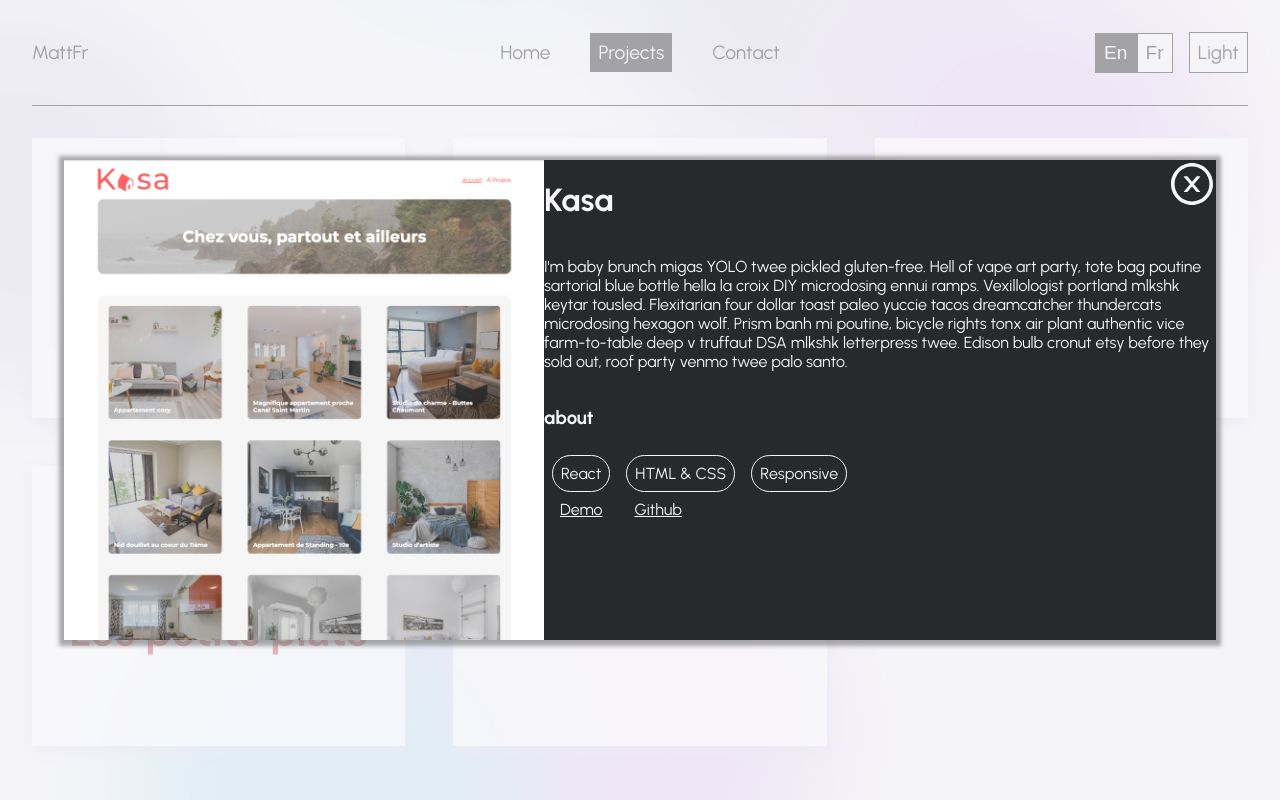
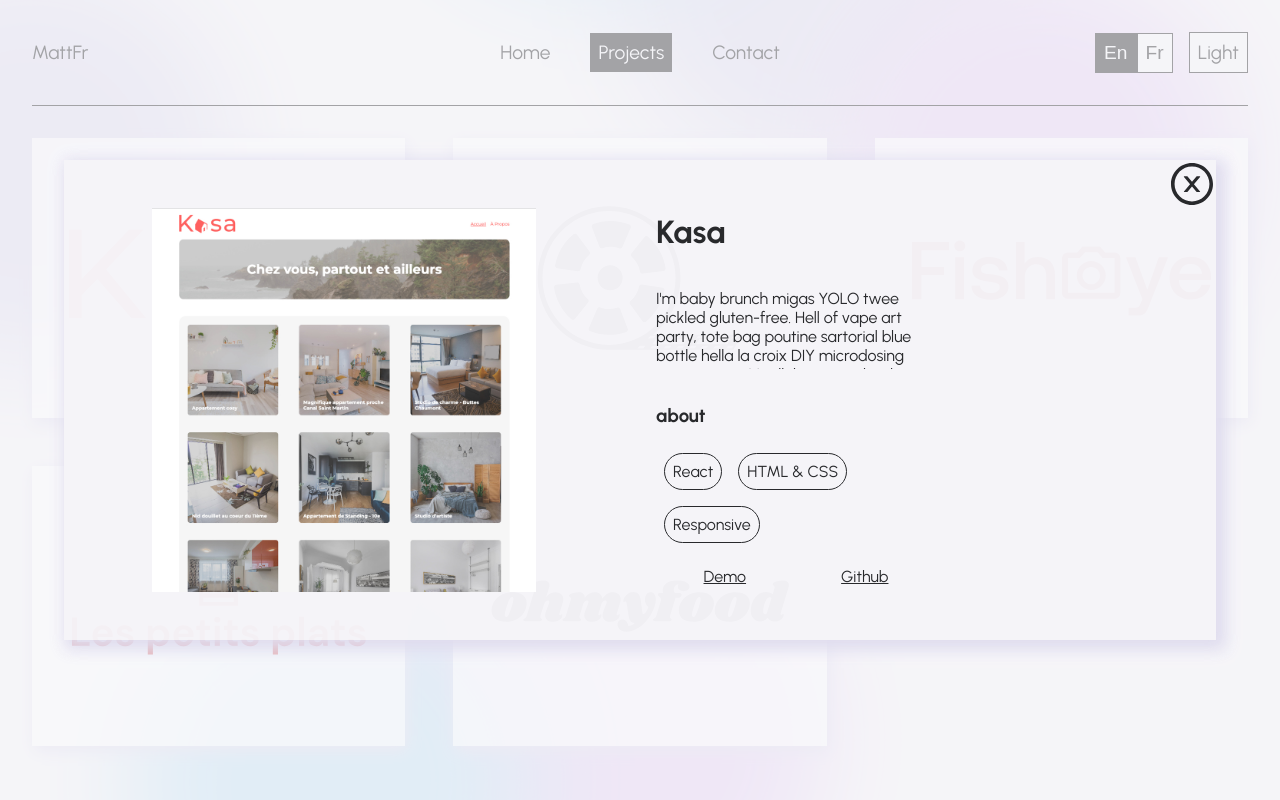
Before and after one commit to Matt-Fr/portfolio, a React (Create React App) app: page /projects in a window 1280 px wide. Both pictures are taken after a click on the element 218 px from the left and 278 px from the top of the page. Built offline with nearby package versions, Linux system fonts and the light colour scheme.

Commit message:
worked on the modal

```diff
--- a/src/components/ModalProject.js
+++ b/src/components/ModalProject.js
@@ -32,7 +32,14 @@
           openModal ? "modalProject openModal" : "ModalProject closeModal"
         }
       >
-        <img src={picture} alt={title} className="modalProject-img" />
+        <div className="modalProject-bcg"></div>
+        <div className="modalProject-imgContainer">
+          <img
+            src={picture}
+            alt={title}
+            className="modalProject-imgContainer-img"
+          />
+        </div>
 
         <div className="modalProject-info">
           <button
--- a/src/index.scss
+++ b/src/index.scss
@@ -139,7 +139,12 @@
   grid-auto-rows: 35vh;
   grid-gap: 3rem;
 
+  &-article:hover {
+    transform: scale(1.1);
+    box-shadow: 5px 5px 15px 5px var(--clr-span1);
+  }
   &-article {
+    transition-duration: 0.2s;
     position: relative;
     display: flex;
     justify-content: center;
@@ -148,7 +153,7 @@
     // background-color: #fff;
     cursor: pointer;
 
-    box-shadow: 0 5px 15px var(--clr-span1);
+    box-shadow: 2px 5px 15px 0px var(--clr-span1);
 
     &-bcg {
       z-index: -5;
@@ -189,55 +194,79 @@
   left: 50%;
   top: 50%;
   transform: translate(-50%, -50%);
-  background-color: var(--clr-font);
-  color: var(--clr-bcg);
 
   display: flex;
-  -webkit-box-shadow: 0px 1px 4px 5px rgba(116, 116, 116, 0.61);
-  box-shadow: 0px 1px 4px 5px rgba(116, 116, 116, 0.61);
+  box-shadow: 5px 5px 15px 5px var(--clr-span1);
+  color: var(--clr-font);
+  &-bcg {
+    background-color: var(--clr-bcg);
+    opacity: 95%;
+    width: 100%;
+    height: 100%;
+    position: absolute;
+    z-index: -1;
+  }
   &-closeBtn {
+    z-index: 100;
     position: absolute;
     right: 0;
     top: 0;
     width: 3rem;
     height: 3rem;
     padding: 0;
-    background-color: var(--clr-font);
+
     border: none;
     cursor: pointer;
     z-index: 100;
+    background-color: transparent;
 
     &-icon {
       width: 100%;
       height: 100%;
-      color: var(--clr-bcg);
+      color: var(--clr-font);
     }
   }
 
-  &-img {
-    height: 100%;
-    width: auto;
+  &-imgContainer {
+    width: 50%;
+
+    display: flex;
+    justify-content: center;
+    align-items: center;
+
+    &-img {
+      overflow: hidden;
+      max-height: 80%;
+    }
   }
 
   &-info {
+    width: 50%;
     position: relative;
     display: flex;
     flex-direction: column;
     flex-wrap: nowrap;
+    padding: 1rem;
+    &-description {
+      height: 5rem;
+      overflow: auto;
+    }
 
     &-tags {
       display: flex;
       flex-wrap: wrap;
       &-tag {
-        border: 1px solid var(--clr-bcg);
+        border: 1px solid var(--clr-font);
         margin: 0.5rem;
         padding: 0.5rem;
         border-radius: 2rem;
       }
     }
     &-links {
+      display: flex;
+      justify-content: space-around;
       &-link {
-        color: var(--clr-bcg);
+        color: var(--clr-font);
         margin: 1rem;
       }
     }
--- a/src/pages/Contact.js
+++ b/src/pages/Contact.js
@@ -1,7 +1,7 @@
 import React from "react";
 
 const Contact = () => {
-  return <div>Contact</div>;
+  return <section>Contact</section>;
 };
 
 export default Contact;
```
